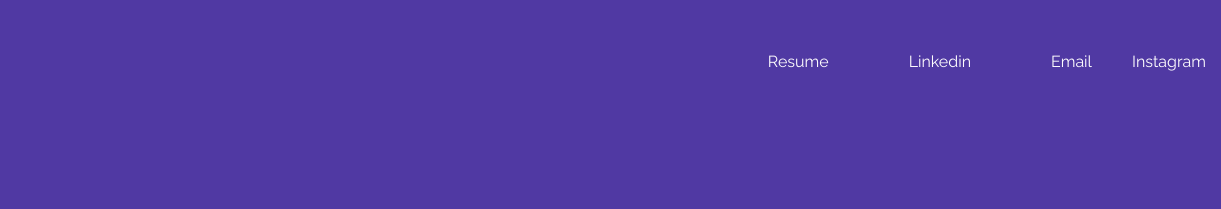
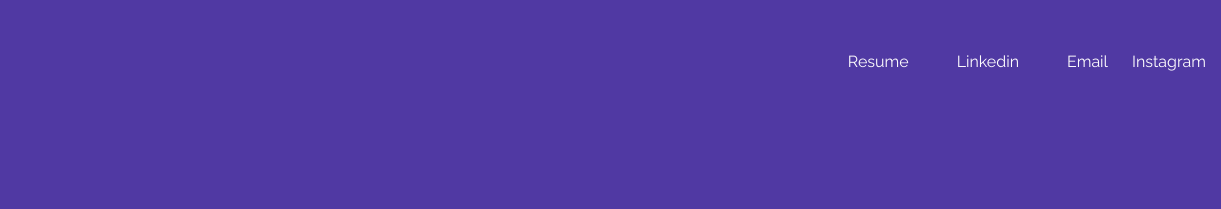
Before and after one commit to jhosuer/joshbio, a plain HTML site: page index.html in a window 1280 px wide. Shown: the top 209 px of the page, 59-1280 px from the left. Drawn offline with nearby package versions, Linux system fonts and the light colour scheme.

```diff
--- a/css/index.css
+++ b/css/index.css
@@ -47,7 +47,7 @@ ul {
 }
 ul li {
   list-style-type: none;
-  margin:  0px 40px;
+  margin:  0px 24px;
 
 }
 ul li:last-child {
```
